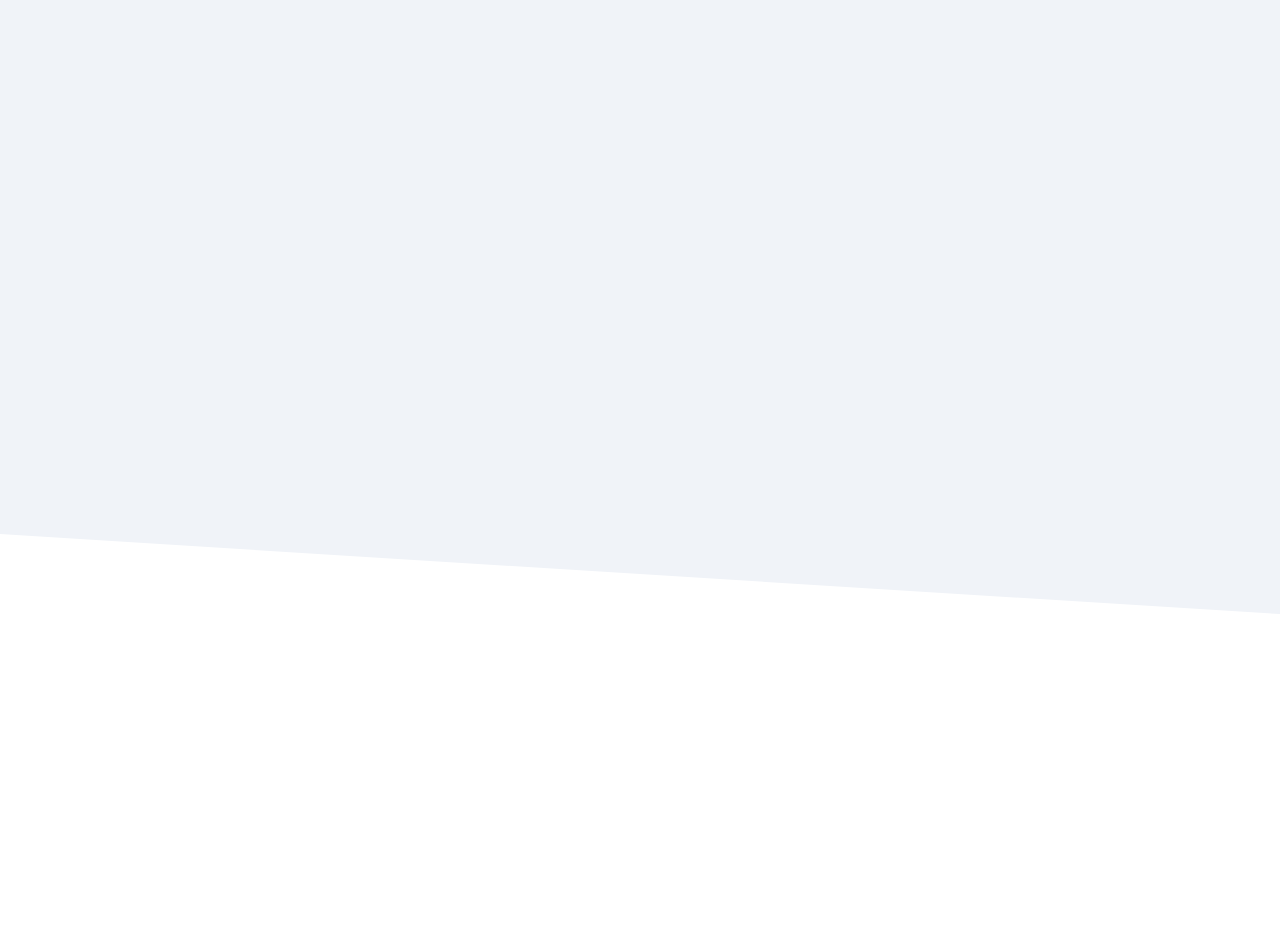
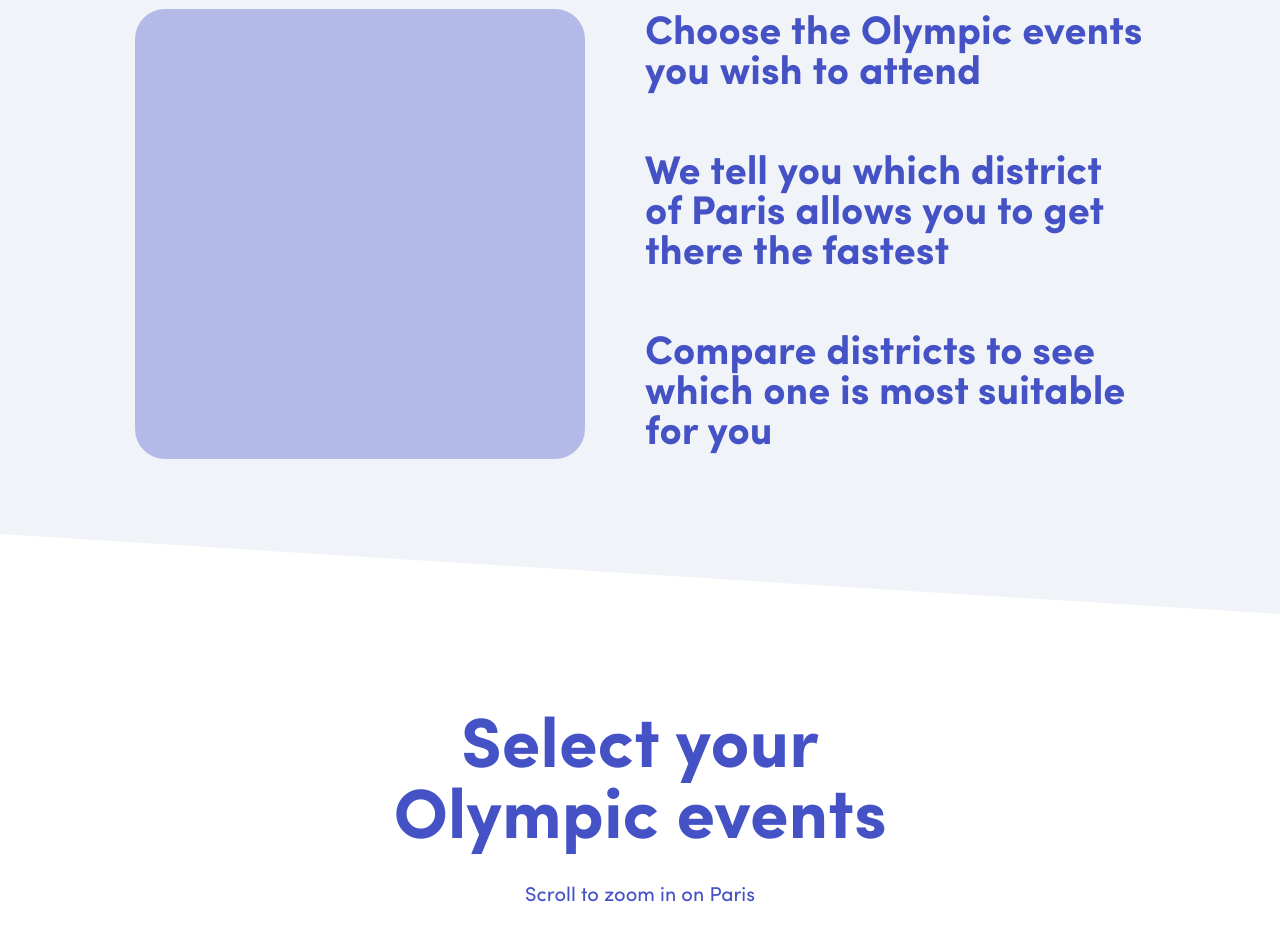
Before and after one commit to ArcanumLibella/parici, a React (Create React App) app: page / in a window 1280 px wide. Shown: the part 1160-2112 px from the top of the page. Before the commit the page ends 1774 px from the top, so only its background shows below. Built offline with nearby package versions, Linux system fonts and the light colour scheme.

Commit message:
FEATURE: Create section concept and selection static

```diff
--- a/src/assets/css/app.scss
+++ b/src/assets/css/app.scss
@@ -31,6 +31,7 @@
 // SECTIONS
 @import 'sections/_hero.scss';
 @import 'sections/_concept.scss';
+@import 'sections/_selection.scss';
 
 
 body {
--- a/src/assets/css/global/_fonts.scss
+++ b/src/assets/css/global/_fonts.scss
@@ -2,6 +2,21 @@
 .h1 {
   font-size: rem(120px);
   font-weight: bold;
+}
+
+.h2 {
+  font-size: rem(70px);
+  font-weight: bold;
+}
+
+.h3 {
+  font-size: rem(40px);
+  font-weight: bold;
+}
+
+.paragraph {
+  font-size: rem(20px);
+  font-weight: normal;
 }
 
 // CTA
--- a/src/assets/css/layouts/_dashboard.scss
+++ b/src/assets/css/layouts/_dashboard.scss
@@ -20,7 +20,7 @@
     align-items: center;
     justify-content: flex-start;
     margin-left: 10px;
-    height: $headerHeight;
+    height: 40px;
   }
 
   .tuto {
--- a/src/assets/css/sections/_concept.scss
+++ b/src/assets/css/sections/_concept.scss
@@ -1,5 +1,8 @@
 .concept {
   position: relative;
+  display: flex;
+  align-items: center;
+  justify-content: center;
   width: 100vw;
   height: 600px;
   background-color: $purple6;
@@ -27,4 +30,30 @@
     content: '';
     z-index: 0;
   }
+
+  &__wrapper {
+    display: flex;
+    align-items: center;
+    justify-content: center;
+  }
+
+  &__image {
+    margin-right: 60px;
+    width: 450px;
+    height: 450px;
+    background-color: $purple4;
+    border-radius: 30px;
+  }
+
+  &__texts {
+    display: flex;
+    flex-direction: column;
+    justify-content: center;
+    width: 100%;
+    max-width: 500px;
+  }
+
+  &__text {
+    padding: 30px 0;
+  }
 }
--- /dev/null
+++ b/src/assets/css/sections/_selection.scss
@@ -0,0 +1,29 @@
+.selection {
+  padding-top: 180px;
+  width: 100%;
+
+  &__wrapper {
+
+  }
+
+  &__title {
+    margin: 0 auto;
+    width: 100%;
+    max-width: 500px;
+    text-align: center;
+  }
+
+  &__paragraph {
+    padding-top: 30px;
+    margin: 0 auto;
+    width: 100%;
+    text-align: center;
+  }
+
+  &__image {
+    padding: 50px 0 80px;
+    margin: 0 auto;
+    width: 100%;
+    max-width: 500px;
+  }
+}
--- a/src/routes/Landing.js
+++ b/src/routes/Landing.js
@@ -8,6 +8,7 @@ import { Logo } from '../assets/icons/all-icons'
 
 // IMAGES
 import Mockup from '../assets/images/mockup.png'
+import France from '../assets/images/france.png'
 
 
 const Landing = (props) => {
@@ -29,7 +30,24 @@ const Landing = (props) => {
       </div>
 
       <section className='concept'>
+        <div className='concept__wrapper content-wrapper'>
+          <div className='concept__image'></div>
+          <div className='concept__texts'>
+            <h3 className='concept__text h3'>Choose the Olympic events you wish to attend</h3>
+            <h3 className='concept__text h3'>We tell you which district of Paris allows you to get there the fastest</h3>
+            <h3 className='concept__text h3'>Compare districts to see which one is most suitable for you</h3>
+          </div>
+        </div>
+      </section>
 
+      <section className='selection'>
+        <div className='selection__wrapper content-wrapper'>
+        <h2 className='selection__title h2'>Select your Olympic events</h2>
+        <p className='selection__paragraph paragraph'>
+          Scroll to zoom in on Paris
+        </p>
+        <img className='selection__image' src={ France } alt='map of France'/>
+        </div>
       </section>
     </main>
   )
```
